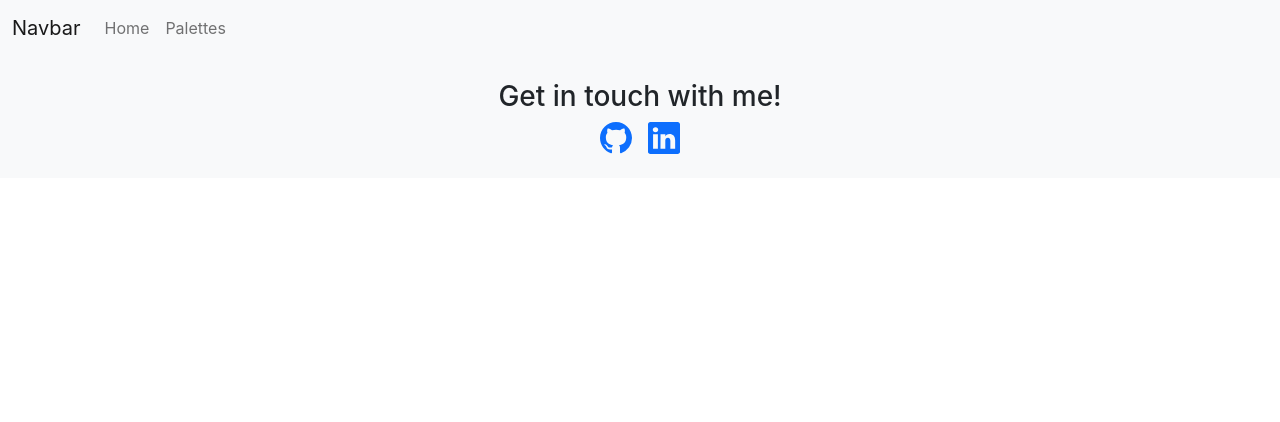
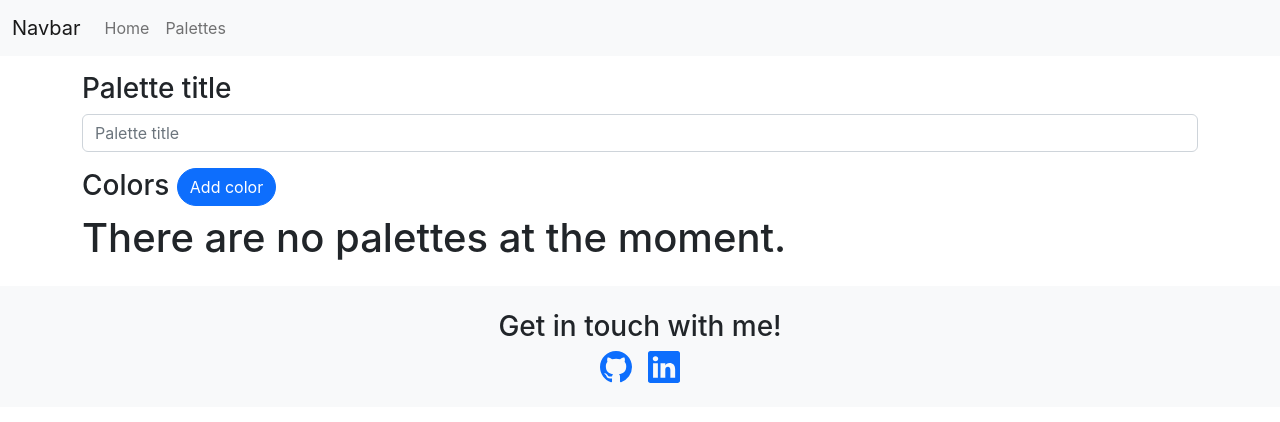
Before and after one commit to milijan00/colorpicker, a React (Create React App) app: page /palettes in a window 1280 px wide. Shown: the top 422 px of the page. Built offline with nearby package versions, Linux system fonts and the light colour scheme.

Commit message:
Palettes can be created and dinamically displayed.

```diff
--- a/src/App.js
+++ b/src/App.js
@@ -4,13 +4,14 @@ import Footer from './features/footer/Footer';
 import './App.css';
 import { Route, Routes } from 'react-router-dom';
 import Home from './features/home/Home';
+import Palettes from './features/palettes/Palettes';
 function App() {
   return (
     <>
       <Navigation/>
         <Routes>
           <Route path="/" element={<Home/>}/>
-          <Route path="/palettes" element=""/>
+          <Route path="/palettes" element={<Palettes />}/>
           </Routes>
       <Footer/>
     </>
--- a/src/app/store.js
+++ b/src/app/store.js
@@ -1,11 +1,11 @@
 import { configureStore } from '@reduxjs/toolkit';
-import counterReducer from '../features/counter/counterSlice';
 import { navigationReducer } from '../features/navigation/navigationSlice';
 import { homeReducer } from '../features/home/homeSlice';
+import { palettesReducer } from '../features/palettes/palettesSlice';
 export const store = configureStore({
   reducer: {
-    counter: counterReducer,
     navigation: navigationReducer,
-    home : homeReducer
+    home : homeReducer,
+    palettes : palettesReducer
   },
 });
--- /dev/null
+++ b/src/features/palettes/Palettes.js
@@ -0,0 +1,41 @@
+import React from "react";
+import { useSelector, useDispatch } from "react-redux";
+import { palettesActions } from "./palettesSlice";
+import PalettesList from "./PalettesList";
+export default function Palettes(){
+	const dispatch = useDispatch();
+	const palettes = useSelector(state => state.palettes.palettes);
+	const colorInputs = useSelector(state => state.palettes.colorInputs);
+	const paletteName = useSelector(state => state.palettes.paletteName);
+	return (
+		<section className="container mx-auto py-3">
+			<section >
+				<form name="createPaletteForm" method="POST" action="#" onSubmit={(e)=>{e.preventDefault(); dispatch(palettesActions.onSubmit())}}>
+					<article>
+						<h3>Palette title</h3>
+					</article>
+					<article className="mb-3">
+						<input type="text" placeholder="Palette title" className="form-control"  value={paletteName} onChange={(e)=> dispatch(palettesActions.onPaletteTitleChange(e.target.value))}/>
+					</article>
+					<article>
+						<h3>Colors <input type="button" value="Add color" className="btn btn-primary" onClick={(e)=>dispatch(palettesActions.onAddNewInput())} /></h3>
+					</article>
+					<section className="row">
+						{colorInputs.map((el, index)=>{
+							return (
+							<article className="col-12 mb-3" key={index}>
+								<input type="color" className="form-control" id={el.id} onChange={(e)=>{dispatch(palettesActions.onInputColorValueChange({index : index,  value: e.target.value}))}}/>
+							</article>
+							);
+						})}
+						{colorInputs.length > 0 && <article>
+							<input type="submit" className="btn btn-primary" value="Create palette"/>
+						</article>}
+					</section>
+
+				</form>
+			</section>
+			{palettes.length ? <PalettesList palettes={palettes}/> : <h1>There are no palettes at the moment.</h1>}
+		</section>
+	);
+}
--- /dev/null
+++ b/src/features/palettes/PalettesList.js
@@ -0,0 +1,22 @@
+import React from "react";
+
+export default function PalettesList(props){
+	return (
+		<section className="row justify-content-between py-2">
+			{props.palettes.map((el, index)=>{
+				return (
+					<section className="col-12 col-md-3 palette mb-3" key={index}>
+						<article>
+							<h3>{el.name}</h3>
+						</article>
+						<section className="w-100 py-1">
+							{el.colors.map((c, i)=>{
+							return <div className="rounded-border bar" key={i} style={{backgroundColor:c.value}}></div>
+							})}
+						</section>
+					</section>
+				);
+			})}
+		</section>
+	);
+}
--- /dev/null
+++ b/src/features/palettes/palettesSlice.js
@@ -0,0 +1,37 @@
+import { createSlice } from "@reduxjs/toolkit";
+
+const palettesSlice = createSlice({
+	name : "palettes",
+	initialState : {
+		paletteName : "",
+		palettes : [],
+		colors :[], // values of color inputs will be here
+		colorInputs : [] // inputs of type color will be added here
+
+	},
+	reducers :{
+		onAddNewInput(state){
+			state.colorInputs.push({
+				id : "input" + state.colorInputs.length+1,
+				value : "#000000"
+			});
+
+		},
+		onInputColorValueChange(state, action){
+			state.colorInputs[action.payload.index].value = action.payload.value;
+		},
+		onSubmit(state, action){
+			if(state.paletteName && state.colorInputs.length > 0){
+				state.palettes.push ({ name : state.paletteName, colors :  state.colorInputs})	;
+				state.colorInputs = [];
+				state.paletteName = "";
+			}
+		},
+		onPaletteTitleChange(state, action){
+			state.paletteName = action.payload;
+		}
+	}
+});
+
+export const palettesReducer = palettesSlice.reducer;
+export const palettesActions = palettesSlice.actions;
--- a/src/index.css
+++ b/src/index.css
@@ -27,3 +27,7 @@ input[type="color"], .bar {
   width: 100%;
   border : 1px solid #e2e2e2;
 }
+.palette{
+  border: 1px solid #e2e2e2;
+  border-radius: 10px;
+}
```
